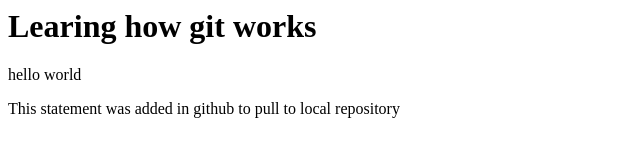
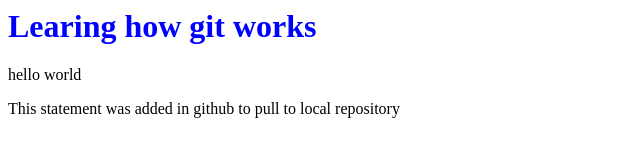
Before and after one commit to selina-selina/hello, a plain HTML site: page index.html in a window 1280 px wide. Shown: the whole page, without its empty margins (0-640 px from the left). Drawn offline with Linux system fonts and the light colour scheme.

Commit message:
Added style

```diff
--- a/index.html
+++ b/index.html
@@ -6,7 +6,7 @@
     <title>hello</title>
 </head>
 <body>
-    <h1>Learing how git works</h1>
+    <h1 style="color:blue;">Learing how git works</h1>
     hello world
     <p>This statement was added in github to pull to local repository</p>
 </body>
```
